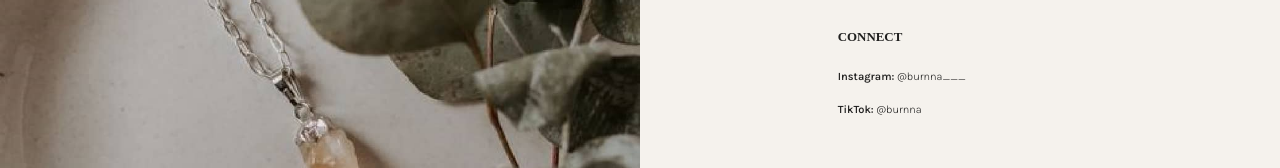
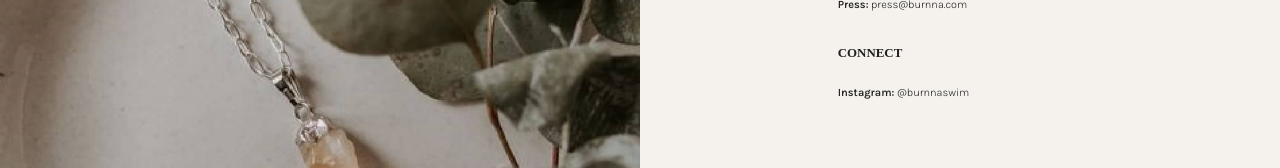
Before and after one commit to christiandp7/burnna-next-commerce, a Next.js app: page /contact in a window 1280 px wide. Shown: the part 596-764 px from the top of the page. Built offline with nearby package versions, Linux system fonts and the light colour scheme; no server answers.

Commit message:
:speech_balloon: Update burnna instagram contact page

```diff
--- a/pages/contact.tsx
+++ b/pages/contact.tsx
@@ -66,23 +66,23 @@ function Contact() {
 							<Typography component="p" variant="body1">
 								<b>Instagram:</b>{' '}
 								<Link
-									href="https://instagram.com/burnna___"
+									href="https://instagram.com/burnnaswim"
 									target="_blank"
 									rel="noopener"
 									color="inherit">
-									@burnna___
+									@burnnaswim
 								</Link>
 							</Typography>
-							<Typography component="p" variant="body1">
+							{/* <Typography component="p" variant="body1">
 								<b>TikTok:</b>{' '}
 								<Link
-									href="https://tiktok.com/burnna"
+									href="https://tiktok.com/burnnaswim"
 									target="_blank"
 									rel="noopener"
 									color="inherit">
-									@burnna
+									@burnnaswim
 								</Link>
-							</Typography>
+							</Typography> */}
 						</div>
 					</div>
 				</Grid>
```
